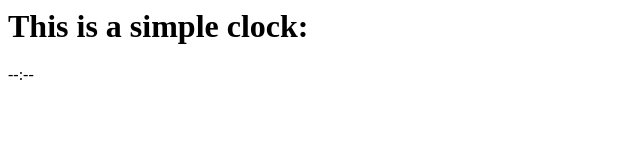
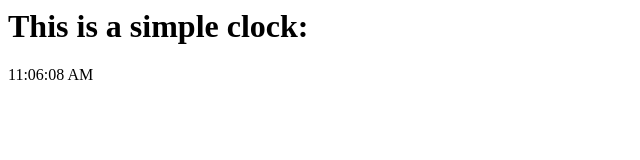
Before and after one commit to aiporre/simple_js_projects, a plain HTML site: page proj1Clock/index.html in a window 1280 px wide. Shown: the full height of the page, 0-640 px from the left. Drawn offline with Linux system fonts and the light colour scheme.

Commit message:
put code to change the time

```diff
--- a/proj1Clock/index.html
+++ b/proj1Clock/index.html
@@ -2,11 +2,11 @@
     <head>
         <title>Clock simple</title>
         <link rel="stylesheet" href="styles/main.css">
-        <link rel="main" href="scripts/main.js">
+        <script type="text/javascript" src="scripts/main.js" defer></script>
     </head>
 
     <body>
         <h1> This is a simple clock: </h1>
-        <p>--:--</p>
+        <span id="clock"></span>
     </body>
 </html>
--- a/proj1Clock/scripts/main.js
+++ b/proj1Clock/scripts/main.js
@@ -0,0 +1,8 @@
+function changeTime(){
+    let clock = document.querySelector("#clock");
+    let newTime = new Date();
+    clock.textContent = newTime.toLocaleTimeString();
+}
+
+changeTime();
+setInterval(changeTime, 1000)
```
